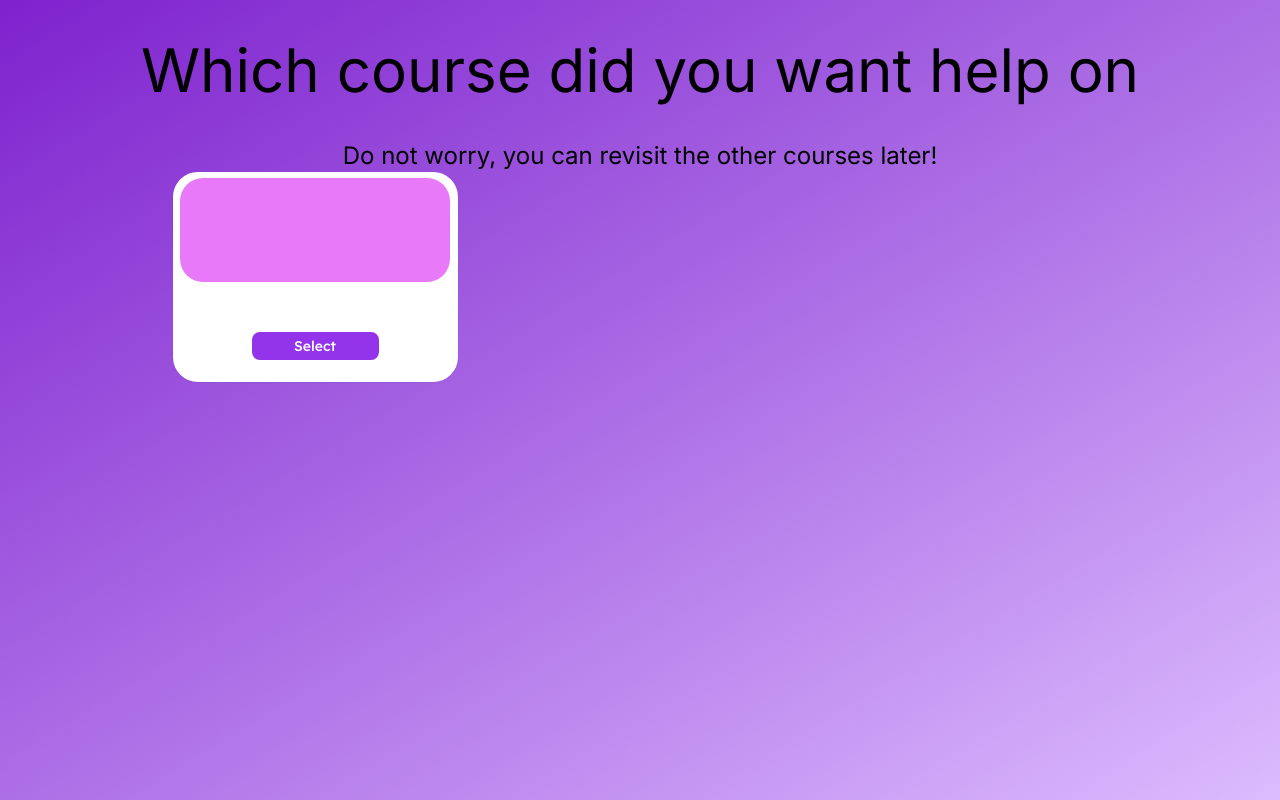
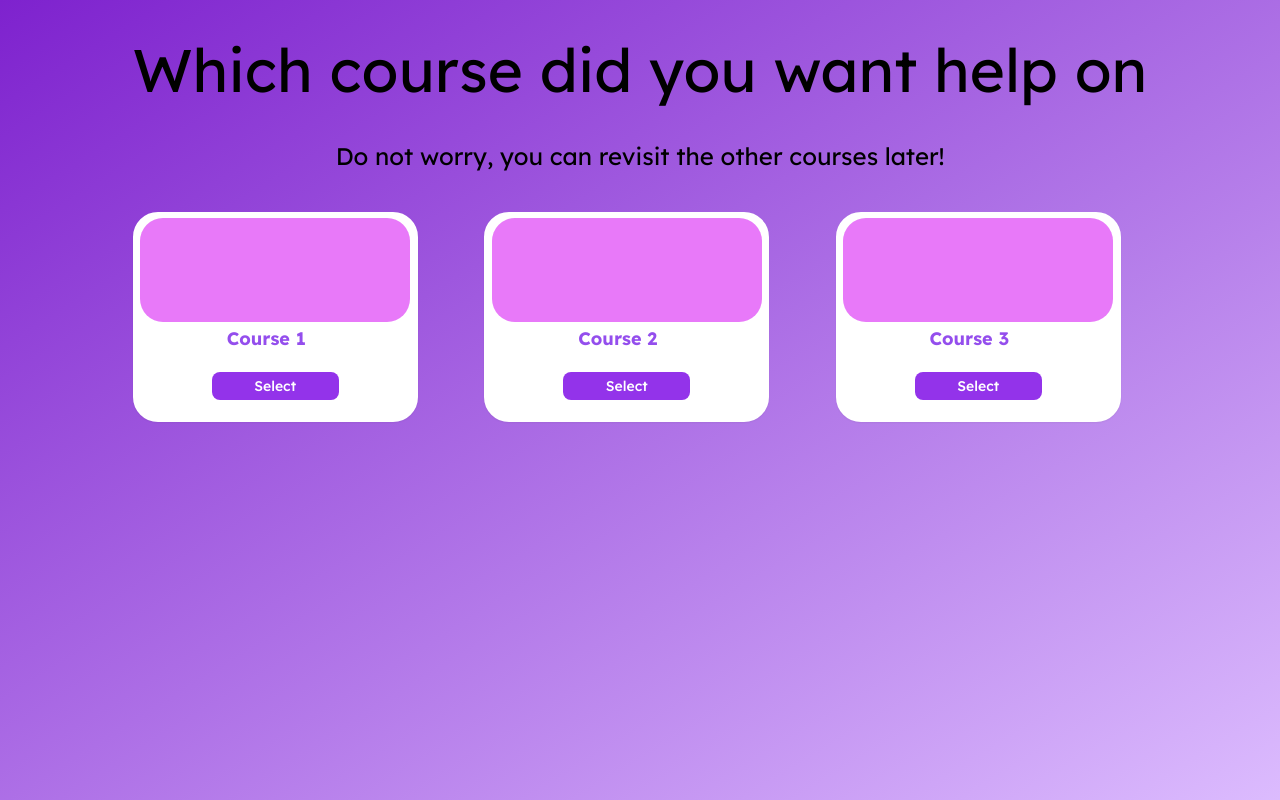
Before and after one commit to EashanSinha1/OttoTAFrontend, a Next.js app in the folder otto-ta-frontend/: page /dashboard in a window 1280 px wide. Built offline with nearby package versions, Linux system fonts and the light colour scheme; no server answers.

Commit message:
more pages

```diff
--- a/otto-ta-frontend/app/(flashcard)/flashcardselect/page.tsx
+++ b/otto-ta-frontend/app/(flashcard)/flashcardselect/page.tsx
@@ -1,25 +1,18 @@
 "use client";
-import { FC, useEffect, useState } from "react";
+import { FC, use, useEffect, useState } from "react";
 import { useRouter } from "next/navigation";
 
 const FlashcardSelectPage: FC = () => {
   const router = useRouter();
   const [files, setFiles] = useState([
-    "L1 - LinkedLists and ArrayLists",
-    "L2 - Binary Search Trees",
-    "L3 - Trees Continued",
-    "L4 - HashMaps",
-    "L4 - HashMaps",
-    "L4 - HashMaps",
-    "L4 - HashMaps",
-    "L4 - HashMaps",
-    "L4 - HashMaps",
-    "L4 - HashMaps",
-    "L4 - HashMaps",
-    "L4 - HashMaps",
+    "Lecture 1",
 
-    // ... other files
   ]);
+
+  useEffect(() => {
+
+
+  }, []);
   const [checkedFiles, setCheckedFiles] = useState<string[]>([]);
 
   const handleFileCheck = (file: string, isChecked: boolean) => {
--- a/otto-ta-frontend/app/dashboard/page.tsx
+++ b/otto-ta-frontend/app/dashboard/page.tsx
@@ -1,32 +1,23 @@
 "use client";
 import { FC, useEffect, useState } from "react";
 import Image from "next/image";
-import { useRouter } from "next/navigation";
-import { auth } from "../../auth/firebase";
+import { useRouter } from "next/router";
 import CourseComponent from "@/components/course-component";
+import { Lexend } from "next/font/google";
+import Link from "next/link";
 
+const lexend = Lexend({
+  subsets: ["latin"],
+  display: "swap",
+});
 const DashboardPage: FC = () => {
-  const [courses, setCourses] = useState([{ name: "", num: "" }]);
-  const [selectedCourses, setSelectedCourses] = useState([
-    { name: "", num: "" },
-  ]);
-
-  const router = useRouter();
-
-  useEffect(() => {
-    console.log(auth.currentUser);
-    (async () => {
-      const response = await fetch(
-        "https://back.otto-ta.tech/user_courses/" +
-          "PL5ts8iyL3P8iz02im8Kd8U1y0U2",
-        {
-          method: "GET",
-        },
-      );
-      const data = await response.json();
-      setCourses(data);
-    })();
-  }, []);
+  const initialCourses = [
+    { name: 'Course 1', num: 'C1' },
+    { name: 'Course 2', num: 'C2' },
+    { name: 'Course 3', num: 'C3' },
+  ];
+  const [courses, setCourses] = useState(initialCourses);
+  const [selectedCourses, setSelectedCourses] = useState([]);
 
   useEffect(() => {
     console.log(courses);
@@ -36,8 +27,8 @@ const DashboardPage: FC = () => {
     console.log(selectedCourses);
   }, [selectedCourses]);
 
-  const handleCourseClick = (course: any) => {
-    if (selectedCourses.includes(course || "")) {
+  const handleCourseClick = (course) => {
+    if (selectedCourses.includes(course)) {
       setSelectedCourses(selectedCourses.filter((c) => c !== course));
     } else {
       if (selectedCourses.length >= 5) {
@@ -47,11 +38,13 @@ const DashboardPage: FC = () => {
       setSelectedCourses([...selectedCourses, course]);
     }
   };
+
   return (
     <main className="flex min-h-screen flex-col items-center py-0 bg-gradient-to-br from-purple-700 to-purple-300/90">
-      <h1 className="text-6xl pt-10">Which course did you want help on</h1>
+      <div className={lexend.className}>
+      <h1 className="text-6xl flex justify-center pt-10 font-lexend">Which course did you want help on</h1>
       <h1
-        className="text-2xl pt-10"
+        className="text-2xl flex justify-center pt-10 pb-10 font-lexend"
         // eslint-disable-next-line react/no-unescaped-entities
       >
         Do not worry, you can revisit the other courses later!
@@ -63,20 +56,10 @@ const DashboardPage: FC = () => {
             key={index}
             courseName={course.name}
             courseNum={course.num}
-            onClickCourse={() => {
-              if (selectedCourses.includes(course || "")) {
-                setSelectedCourses(selectedCourses.filter((c) => c !== course));
-              } else {
-                if (selectedCourses.length >= 5) {
-                  alert(`You can only select ${5} courses`);
-                  return;
-                }
-                setSelectedCourses([...selectedCourses, course]);
-              }
-              console.log(`Course ${course.name} clicked`);
-            }}
+            onClickCourse={() => handleCourseClick(course)}
           />
         ))}
+      </div>
       </div>
     </main>
   );
--- /dev/null
+++ b/otto-ta-frontend/components/course-component-dash.tsx
@@ -0,0 +1,121 @@
+import React, { FC, useState } from "react";
+import { Lexend } from "next/font/google";
+import Link from "next/link";
+import { useRouter } from "next/navigation";
+
+const lexend = Lexend({
+  subsets: ["latin"],
+  display: "swap",
+});
+interface CourseComponentProps {
+  courseName: string;
+  courseNum: string;
+  onClickCourse: () => void;
+}
+const CourseComponentDash: FC<CourseComponentProps> = ({
+  courseName,
+  courseNum,
+  onClickCourse,
+}) => {
+  const router = useRouter();
+  const [selected, setSelected] = useState(false);
+  const getCourseColor = () => {
+    const colors = [
+      "#F2732F",
+      "#62D123",
+      "#2394D1",
+      "#ED4EBD",
+      "#4E4EED",
+      "#944EED",
+    ];
+    const lastTwoDigits = parseInt(courseNum) % 100;
+    if (lastTwoDigits >= 0 && lastTwoDigits < 20) {
+      return colors[0];
+    } else if (lastTwoDigits >= 20 && lastTwoDigits < 40) {
+      return colors[1];
+    } else if (lastTwoDigits >= 40 && lastTwoDigits < 60) {
+      return colors[2];
+    } else if (lastTwoDigits >= 60 && lastTwoDigits < 80) {
+      return colors[3];
+    } else if (lastTwoDigits >= 80 && lastTwoDigits < 100) {
+      return colors[4];
+    } else {
+      return colors[5];
+    }
+  };
+
+  const backgroundColor = getCourseColor();
+
+  const style = {
+    backgroundColor: selected ? "#4f1fa6" : backgroundColor,
+  };
+
+  const selStyle = {
+    borderColor: selected ? "#4f1fa6" : "white",
+  };
+  const textStyle = {
+    color: backgroundColor,
+  };
+
+  return (
+    <div className={lexend.className}>
+      <div
+        className="cursor-pointer hover:scale-105 flex flex-col justify-between items-center border-[2px] shadow-sm w-[285px] h-[210px] bg-white rounded-[25px] shadow"
+        style={selStyle}
+        onClick={onClickCourse}
+      >
+        <div>
+          <div
+            className={`w-[270px] h-[104px] left-[5px] top-[5px] rounded-[23px] mt-1 ${selected ? "bg-fuchsia-600" : "bg-fuchsia-400"}`}
+          />
+
+          <div
+            className="w-[252px] left-[16.50px] top-[118px] text-center text-fuchsia-400 text-lg font-bold font-lexend leading-none pt-2"
+            style={textStyle}
+          >
+            {courseName}
+          </div>
+          {/* <div className="w-[252px] left-[17px] top-[144px] absolute text-center text-zinc-600 text-xs font-medium font-lexend">Data Structures and Algorithms</div> */}
+        </div>
+        <div className="w-[127px] h-7 left-[79px] top-[168px] mb-5">
+          <button
+            className="w-[127px] h-7   bg-purple-600 rounded-lg flex items-center justify-center hover:bg-purple-400 hover:text-white transition duration-300"
+            onClick={() => {
+              router.push(`/learn?course_id=${courseNum}`)
+              setSelected(!selected);
+              onClickCourse();
+            }}
+          >
+            <span className="text-center text-white text-sm font-medium font-lexend">
+              Go
+            </span>
+          </button>
+        </div>
+      </div>
+    </div>
+
+    // <div
+    //   style={selStyle}
+    //   onClick={onClickCourse}
+    //   className="cursor-pointer rounded-md text-white hover:scale-105 flex flex-col border-[2px] shadow-sm w-[285px] h-[210px]"
+    // >
+    //   <div className="relative w-[200px] h-[75px] left-[5px] top-[5px] align-center bg-fuchsia-400 rounded-[23px]" />
+
+    //   <div className="flex pt-2 items-center">
+    //     <h1 className="text-center w-full" style={textStyle}>
+    //       {courseName}
+    //     </h1>
+    //     <button className="w-[127px] h-7 left-0 top-0 absolute bg-purple-600 rounded-lg flex items-center justify-center hover:bg-purple-400 hover:text-white transition duration-300"
+    //       onClick={() => {
+    //         setSelected(!selected);
+    //         onClickCourse();
+    //       }}
+    //     >
+    //       <span className="text-center text-white text-sm font-medium font-lexend">Select</span>
+    //     </button>
+    //   </div>
+    // </div>
+  );
+};
+
+export default CourseComponentDash;
```
